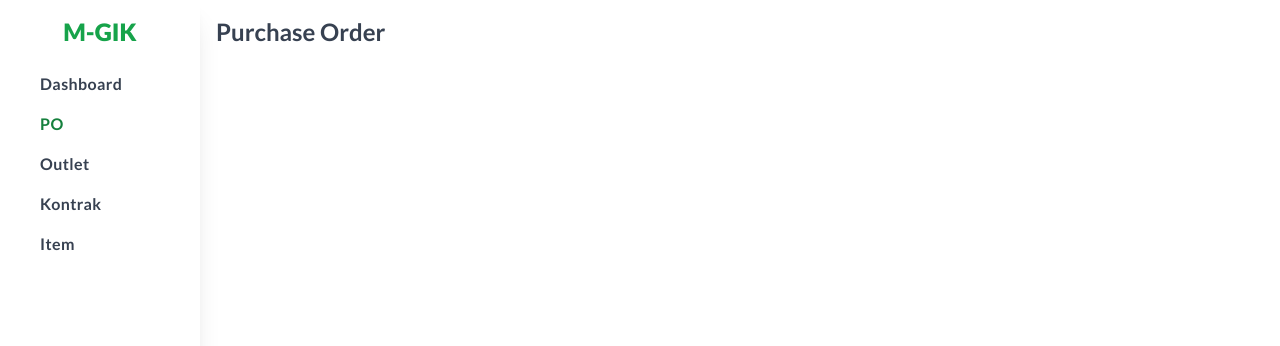
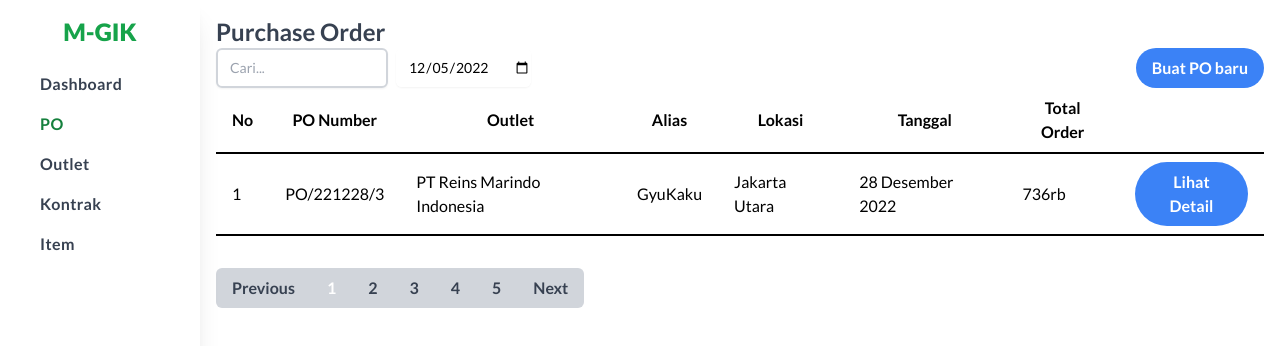
Before and after one commit to StarfallV/mgik-client, a Next.js app: page /purchase-order in a window 1280 px wide. Shown: the top 346 px of the page. Built offline with nearby package versions, Linux system fonts and the light colour scheme.

Commit message:
implement PO page sketch

```diff
--- a/src/pages/purchase-order/index.tsx
+++ b/src/pages/purchase-order/index.tsx
@@ -3,6 +3,14 @@ import React, { useState, useEffect } from 'react'
 import Layout from '../../components/Layout'
 
 const PurchaseOrderPage: NextPage = () => {
+  const pages = [1, 2, 3, 4, 5];
+  const [selectedDate, setSelectedDate] = useState('');
+  const [currentDate, setCurrentDate] = useState('');
+
+  useEffect(() => {
+    const today = new Date().toISOString().slice(0, 10);
+    setCurrentDate(today);
+  }, []);
 
   return (
     <Layout>
@@ -11,6 +19,79 @@ const PurchaseOrderPage: NextPage = () => {
           Purchase Order
         </div>
       </div>
+
+    <div className="flex justify-between items-center">
+      <div className="flex items-center">
+        <div className="relative rounded-md shadow-sm">
+          <input
+            type="text"
+            placeholder="Cari..."
+            className="form-input py-2 pl-3 block w-full leading-5 rounded-md transition duration-150 ease-in-out sm:text-sm sm:leading-5 border-2 border-gray-300"
+          />
+        </div>
+        <div className="ml-2 relative rounded-md shadow-sm">
+          <input
+            type="date"
+            value={selectedDate || currentDate}
+            onChange={(event) => setSelectedDate(event.target.value)}
+            className="form-input py-2 pl-3 block w-full leading-5 rounded-md transition duration-150 ease-in-out sm:text-sm sm:leading-5"
+          />
+        </div>
+      </div>
+      <button className="px-4 py-2 font-bold text-white bg-blue-500 rounded-full hover:bg-blue-700 focus:outline-none focus:shadow-outline-blue active:bg-blue-800">
+        Buat PO baru
+      </button>
+    </div>
+
+    <table className="table-auto border-b-2 border-black">
+      <thead>
+        <tr>
+          <th className="px-4 py-2 border-b-2 border-black">No</th>
+          <th className="px-4 py-2 border-b-2 border-black">PO Number</th>
+          <th className="px-4 py-2 border-b-2 border-black">Outlet</th>
+          <th className="px-4 py-2 border-b-2 border-black">Alias</th>
+          <th className="px-4 py-2 border-b-2 border-black">Lokasi</th>
+          <th className="px-4 py-2 border-b-2 border-black">Tanggal</th>
+          <th className="px-4 py-2 border-b-2 border-black">Total Order</th>
+          <th className="px-4 py-2 border-b-2 border-black"></th>
+        </tr>
+      </thead>
+      <tbody>
+        <tr>
+          <td className="px-4 py-2 border-b-2 border-black">1</td>
+          <td className="px-4 py-2 border-b-2 border-black">PO/221228/3</td>
+          <td className="px-4 py-2 border-b-2 border-black">PT Reins Marindo Indonesia</td>
+          <td className="px-4 py-2 border-b-2 border-black">GyuKaku</td>
+          <td className="px-4 py-2 border-b-2 border-black">Jakarta Utara</td>
+          <td className="px-4 py-2 border-b-2 border-black">28 Desember 2022</td>
+          <td className="px-4 py-2 border-b-2 border-black">736rb</td>
+          <td className="px-4 py-2 border-b-2 border-black">
+            <button className="bg-blue-500 hover:bg-blue-700 text-white font-bold py-2 px-4 rounded-full">
+              Lihat Detail
+            </button>
+          </td>
+        </tr>
+      </tbody>
+    </table>
+
+    <div className="mt-8">
+      <button className="px-4 py-2 rounded-l-md bg-gray-300 text-gray-700 font-semibold focus:outline-none focus:shadow-outline hover:bg-gray-400">
+        Previous
+      </button>
+      {pages.map((page) => (
+        <button
+          key={page}
+          className={`px-4 py-2 bg-gray-300 text-gray-700 font-semibold focus:outline-none focus:shadow-outline hover:bg-gray-400 ${
+            page === 1 ? 'bg-blue-500 text-white' : ''
+          }`}
+        >
+          {page}
+        </button>
+      ))}
+      <button className="px-4 py-2 rounded-r-md bg-gray-300 text-gray-700 font-semibold focus:outline-none focus:shadow-outline hover:bg-gray-400">
+        Next
+      </button>
+    </div>
     </Layout>
   )
 }
```
Also changed, not shown: 2 other files (tests, documents, lock files or other folders).
